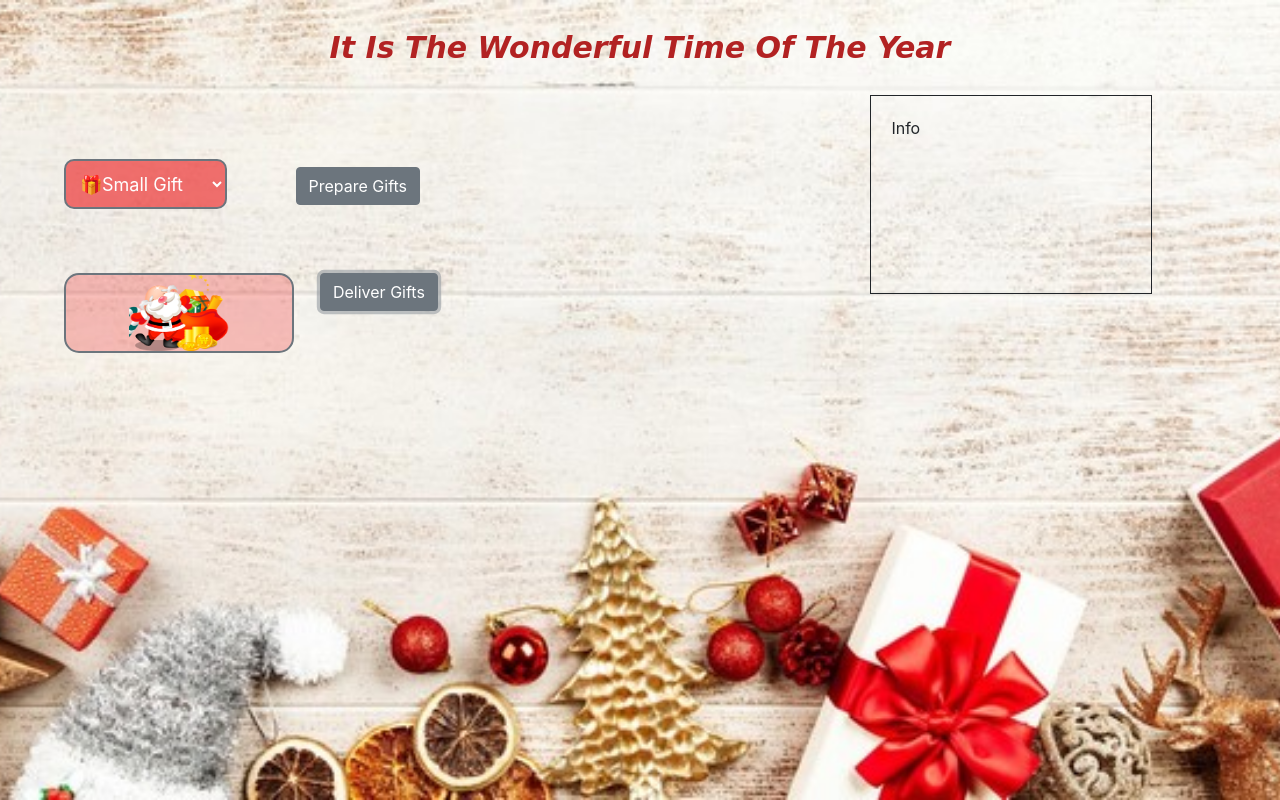
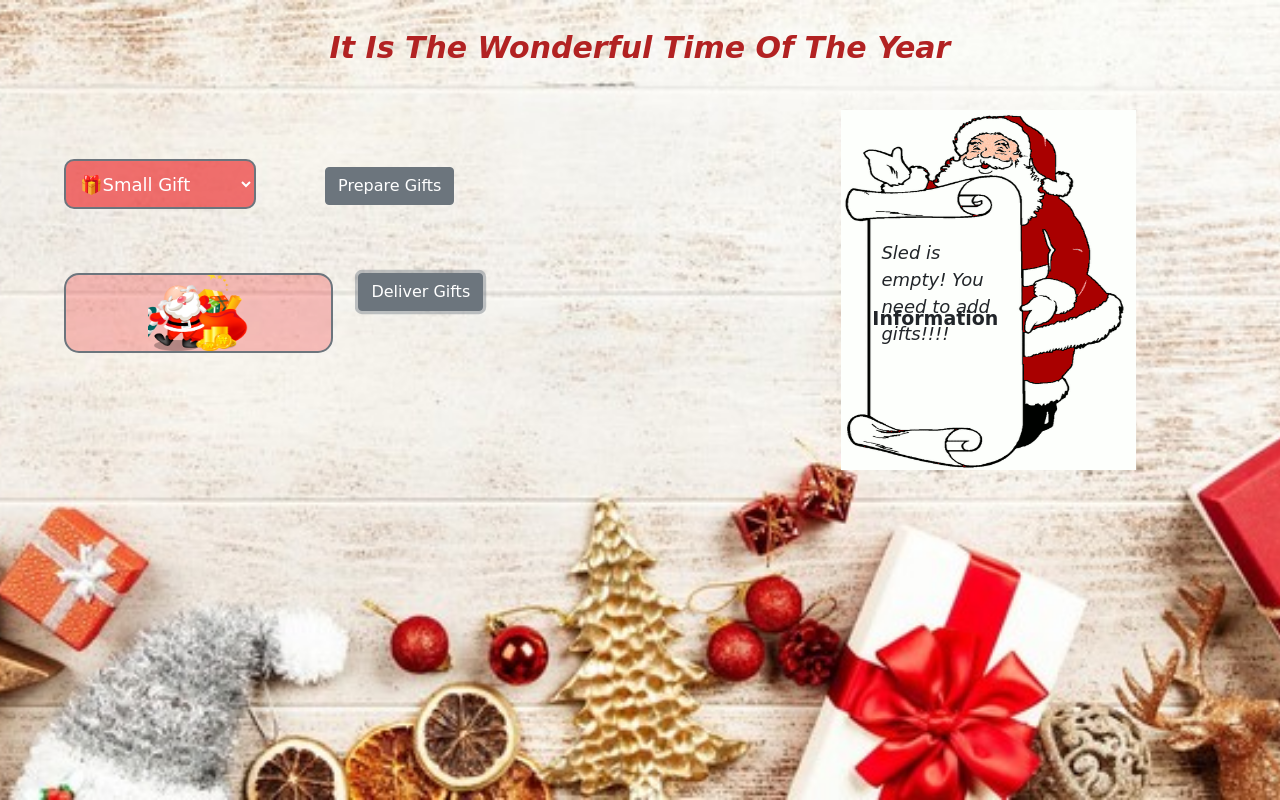
Before and after one commit to manjusreeG/Santa-Clause-Website, a React app: page public/index.html in a window 1280 px wide. Both pictures are taken after a click on the button "Deliver Gifts". Built offline with nearby package versions, Linux system fonts and the light colour scheme; a web font is replaced by a local one.

Commit message:
Displaying Information Messages

```diff
--- a/public/index.html
+++ b/public/index.html
@@ -9,16 +9,12 @@
   <meta name="description" content="Web site created using create-react-app" />
   <script type="JavaScript" src="../src/index.js"></script>
   <link href="../src/css/bootstrap.min.css" rel="stylesheet">
-  <link href='https://fonts.googleapis.com/css?family=Mountains of Christmas' rel='stylesheet'>
-  <!-- <script src="https://maxcdn.bootstrapcdn.com/bootstrap/3.3.7/js/bootstrap.min.js"></script> -->
-  <!-- <link href="//netdna.bootstrapcdn.com/bootstrap/3.0.0/css/bootstrap-glyphicons.css" rel="stylesheet"> -->
   <title>Ho Ho Ho!</title>
 </head>
 
 <body>
   <noscript>You need to enable JavaScript to run this app.</noscript>
   <div id="root">
-    <!-- TODO -->
     <div class="webHeading">It Is The Wonderful Time Of The Year</div>
     <div>
       <select class="selectGift dropdown" id="giftTypeId">
@@ -26,33 +22,21 @@
         <option style="font-size: 18px;" value="normal">&#x1f381;Normal Gift</option>
         <option style="font-size: 22px;" value="big" ss>&#x1f381;Big Gift</option>
       </select>
-      <button class="btn btn-secondary" id="prepareGiftId"> Prepare Gifts</button>
+      <button class="btn btn-secondary" title="Click here to prepare gift" id="prepareGiftId"> Prepare Gifts</button>
 
-      <div class="info-display">Info
-        <div id="infoMsgId"></div>
+      <div class="info-display"><span class="infoHeader">Information</span>
+        <div id="infoMsgId" class="infoMsg"></div>
       </div>
     </div>
     <div>
       <div id="sledDisplayId" class="sledDisplay"></div>
-      <button class="btn btn-secondary" id="deliverGiftId">Deliver Gifts</button>
-      <button class="btn btn-secondary" id="reqToDeliverId">Request to Deliver</button>
+      <button class="btn btn-secondary" title="Click here to deliver gift" id="deliverGiftId">Deliver Gifts</button>
+      <button class="btn btn-secondary" title="Request reindeers to deliver your gift" id="reqToDeliverId">Request to
+        Deliver</button>
     </div>
-    <div id="prepareGift" class="preparingGift" >
+    <div id="prepareGift" class="preparingGift">
       Preparing Gift.....
     </div>
-
-
-    <!-- <div id="checkProgress">
-  <div id="progressBar"></div>
-  </div> -->
-    <!-- <div class="dropdown">
-      <button class="btn btn-primary dropdown-toggle" type="button" data-toggle="dropdown" id="selectButton" >Select Gifts</button>
-      <ul class="dropdown-menu" id="giftType">
-        <li><a href="#" selected="selected" data-pdsa-dropdown-val="small">Small Gift</a></li>
-        <li><a href="#" data-pdsa-dropdown-val="normal">Normal Gift</a></li>
-        <li><a href="#" data-pdsa-dropdown-val="big">Big Gift</a></li>
-      </ul>
-    </div> -->
   </div>
 </body>
 
--- a/src/css/index.css
+++ b/src/css/index.css
@@ -1,13 +1,12 @@
 /* TODO CSS */
 
-/* @import url("//netdna.bootstrapcdn.com/bootstrap/3.0.0/css/bootstrap-glyphicons.css"); */
-
 body{
-    background-image: url('./images/img1.jpg');
+    background-image: url('./images/bg-img.jpg');
     background-repeat: no-repeat;
     background-attachment: fixed;
     background-size: cover;
     background-position: center;
+    font-family: cursive;
 }
 .selectGift{
     margin: 5%;
@@ -15,35 +14,29 @@ body{
     border: 2px solid#6c757d;
     color: white;
     font-size: 18px;
-    width: ;
+    width: 15%;
     height: 50px;
     border-radius: 10px;
     display: inline;
     background-color: rgba(237, 55, 55, 0.7) !important;
 }
 
-/* select option:checked,
-select option:hover {
-    box-shadow: 0 0 10px 100px red inset;
-} */
-
-
+.infoHeader{
+    position: absolute;
+    top: 38%;
+    right: 22%;
+    font-family: cursive;
+    font-weight: 600;
+    font-size: 19px;
+}
 
 select:focus > option:checked {
     background: rgba(255, 255, 255, 0.8);
     color: rgb(0, 0, 0);
 }
-/*
-#giftTypeId:hover, #giftTypeId:focus, #giftTypeId:active, option:hover, option:focus, option:active, select:hover, select:focus, select:active{
-    background-color: rgba(237, 55, 55, 0.7)!important;
-}
 
-.selectGift option{
-    font-size: 20px;
-    border: 1px solid red;
-} */
 .sledDisplay{
- width: 18% !important;
+    width: 21% !important;
     border: 1px solid;
     border-radius: 15px;
     padding: 20px;
@@ -54,7 +47,6 @@ margin-left: 5%;
     margin-top: 0px;
     min-height: 5em;
     max-height: 12em;
-/* color: white; */
     font-weight: 600;
     border: 2px solid#6c757d;
     color:rgba(12, 1, 1);
@@ -69,20 +61,28 @@ background-position: center;
 }
 .info-display{
     float: right;
-    width: 22%;
-    border: 1px solid;
-    height: 199px;
+    width: 328px;
+    height: 370px;
     margin: 20%;
-    margin-top: 0px;
+    margin-top: 10px;
     margin-right: 10%;
     padding: 20px;
+    background-image: url('../css/images/info_bg.png');
+    background-size:295px 360px;
+    background-repeat: no-repeat;
+    background-position: center;
 }
-/* ::-webkit-scrollbar {
-    width: 15px;
-} */
-/* .sledHeader{
-    display: inline-block;
-} */
+
+.infoMsg{
+    margin: 20%;
+    margin-top: 33%;
+    margin-left: 13%;
+    margin-right: 39%;
+    padding: 19px;
+    font-style: italic;
+    padding-left: 0px;
+    font-size: 18px;
+}
 
 #reqToDeliverId{
     display: none;
@@ -94,9 +94,6 @@ background-position: center;
 
 .webHeading{
     margin: 25px;
-     font-family:cursive;
-    /* font-size: 20px;  */
-    /* font-family: 'Mountains of Christmas'; */
     font-size: 30px;
     font-style: italic;
     font-weight: 600;
@@ -109,8 +106,8 @@ background-position: center;
     border-radius: 104%;
     display: inline-block;
     position: absolute;
-    top: 60%;
-    right: 10%;
+    top: 40%;
+    right: 35%;
     color: #6c757d;
     font-weight: 600;
     text-align: center;
@@ -121,17 +118,4 @@ background-position: center;
     background-size: 120px 90px;
     background-position: center;
     background-repeat: no-repeat;
-    /* display: none; */
 }
-/* #checkProgress{
-    width: 100%;
-    background-color: grey;
-}
-
-#progressBar{
-    width: 1%;
-    height: 30px;
-    background-color: indianred;
-    text-align: center;
-    color: white;
-} */
--- a/src/index.js
+++ b/src/index.js
@@ -1,13 +1,10 @@
 // you can import css in your js file!
 import 'bootstrap/dist/css/bootstrap.css'
 import './css/index.css'
-// import {SmallGift} from './gifts'
+import { write } from './writer'
 
-// If you want to use jquery
 import $ from 'jquery'
 const axios = require('axios')
-// const SmallGift = require('./gifts.js')
-
 
 let totalGiftWeight
 let gifts
@@ -37,7 +34,7 @@ class BigGift {
     }
 }
 
-class Dwarf{
+class Dwarf {
     getGift = (gift) => {
         $('#prepareGift').show();
         setTimeout(() => {
@@ -62,19 +59,18 @@ class Dwarf{
     }
 }
 
-class Sled{
-    addingGiftToSled(gift){
-        let sledDisplayText = document.getElementById('sledDisplayId').textContent;
+class Sled {
+    addingGiftToSled(gift) {
         if (totalGiftWeight <= 12) {
-        document.getElementById('sledDisplayId').innerHTML = sledDisplayText + "\n <div> \n The gift weight  is " + gift.weight + " kg \n </div> \n"
-        }else{
-            alert('Gift weight exceeded')
+            write("sledDisplayId", " \n This is your " + gift.type + " of " + gift.weight + " kg   \n ")
+        } else {
+            write("infoMsgId", "Gift weight exceeded")
         }
     }
 }
 
-class Reindeers{
-    deliverGift(){
+class Reindeers {
+    deliverGift() {
         axios({
             url: 'http://localhost:8081',
             method: 'post',
@@ -83,17 +79,15 @@ class Reindeers{
             }
         })
             .then((response) => {
-                console.log("res", response);
                 if (response.status === 204) {
                     $('#prepareGiftId').attr("disabled", false);
                     initFn();
-                    alert("Gifts Delivered")
+                    write("infoMsgId", "Gifts Delivered")
                 }
             }, (error) => {
                 let sledDisplayText = document.getElementById('sledDisplayId').innerText
-                console.log("sleddis", sledDisplayText)
                 if (sledDisplayText !== "") {
-                    alert("I am Hungry!!!!")
+                    write("infoMsgId", 'Reindeers:\n "I am Hungry!!!!"')
                     $('#deliverGiftId').attr("disabled", true);
                     $('#reqToDeliverId').show();
                     $('#prepareGiftId').attr("disabled", false);
@@ -101,16 +95,13 @@ class Reindeers{
                 } else {
                     $('#prepareGiftId').attr("disabled", false);
                     initFn();
-                    alert("Sled is empty!!! You need to add gifts!!!!")
-
+                    write("infoMsgId", "Sled is empty! You need to add gifts!!!!")
                 }
-                console.log("error", error);
             });
     }
 }
 
 const initFn = () => {
-    console.log("onloading")
     totalGiftWeight = 0
     gifts = []
     document.getElementById('sledDisplayId').innerHTML = "";
@@ -118,10 +109,10 @@ const initFn = () => {
 
 $("#prepareGiftId").click(function () {
     let giftTypeId = $("#giftTypeId").val();
-    console.log("giftTypeId", giftTypeId)
+    write("infoMsgId", "")
     let dwarf = new Dwarf();
     if (totalGiftWeight >= 12) {
-        alert('Gift weight exceeded')
+        write("infoMsgId", "Gift weight exceeded!!")
     } else {
         if (giftTypeId === 'small') {
             dwarf.prepareGift(giftTypeId)
@@ -131,12 +122,11 @@ $("#prepareGiftId").click(function () {
             dwarf.prepareGift(giftTypeId)
         }
     }
-    console.log("gifts", gifts)
-    console.log("weight", totalGiftWeight)
 });
 
 $("#deliverGiftId").click(function () {
     $('#prepareGiftId').attr("disabled", true);
+    write("infoMsgId", "Gifts are being delivered.\n Gifts can be added to the sled at the moment!!")
     let reindeers = new Reindeers();
     reindeers.deliverGift()
 })
@@ -144,68 +134,7 @@ $("#deliverGiftId").click(function () {
 $("#reqToDeliverId").click(function () {
     $('#reqToDeliverId').hide();
     $('#deliverGiftId').attr("disabled", false);
-    alert('Reindeers are ready to deliver gifts now!!!!')
+    write("infoMsgId", "Reindeers are ready to deliver gifts now!!!!")
 });
 
-
-// const getGift = (gift) => {
-//     // progressBar(gift.timeToPrepare)
-//     setTimeout(() => {
-//         let sled = new Sled();
-//         sled.addingGiftToSled(gift);
-//     }, gift.timeToPrepare * 1000)
-// }
-
-// let initalVal
-// let progressBarWidth = $('#progressBar').css("width")
-// // let progressBarText = $('#progressBar').css()
-// let width
-// let interval
-// const progressBar = (timeToPrepare) => {
-//     initalVal = 0;
-//     if (initalVal === 0) {
-//         initalVal = 1
-//         // progressBarVal = document.getElementById('#progressBar');
-//         width = 1;
-//         interval = setInterval(frame, timeToPrepare)
-//         frame()
-//     }
-//     // $('#progressBar').progressBar({
-//     //     timeLimit: timeToPrepare,
-//     //     onFinish: function(){
-//     //         console.log("Prepared Gifts")
-//     //     }
-
-//     // })
-// }
-
-// const frame = () => {
-//     if (width >= 100) {
-//         clearInterval(interval)
-//         initalVal = 0
-//     } else {
-//         width++
-//         progressBarWidth.style.width = width + "%"
-//         // progressBarVal.innerHTML = "Preparing..."
-//     }
-// }
-
-
-
-// const prepareGift = (giftTypeId) => {
-//     let giftObj;
-//     let type = giftTypeId;
-//     if (type === 'small') {
-//         giftObj = new SmallGift();
-//     } else if (type === 'normal') {
-//         giftObj = new NormalGift();
-//     } else if (type === 'big') {
-//         giftObj = new BigGift();
-//     }
-//     totalGiftWeight += giftObj.weight
-//     gifts.push(giftObj);
-//     getGift(giftObj)
-// }
-
-
 $(document).ready(initFn);
--- /dev/null
+++ b/src/writer.js
@@ -0,0 +1,10 @@
+export const write = (tag_id, content) => {
+    if( tag_id === "sledDisplayId"){
+      let previousText = document.getElementById(tag_id).textContent;
+      document.getElementById(tag_id).innerText = previousText + content
+ }else{
+  document.getElementById(tag_id).innerText =  content
+ }
+}
+
+export default write
```
Also changed, not shown: src/css/images/bg-img.jpg (added), src/css/images/info_bg.png (added). Lines whose indentation alone changed are shown as unchanged.
